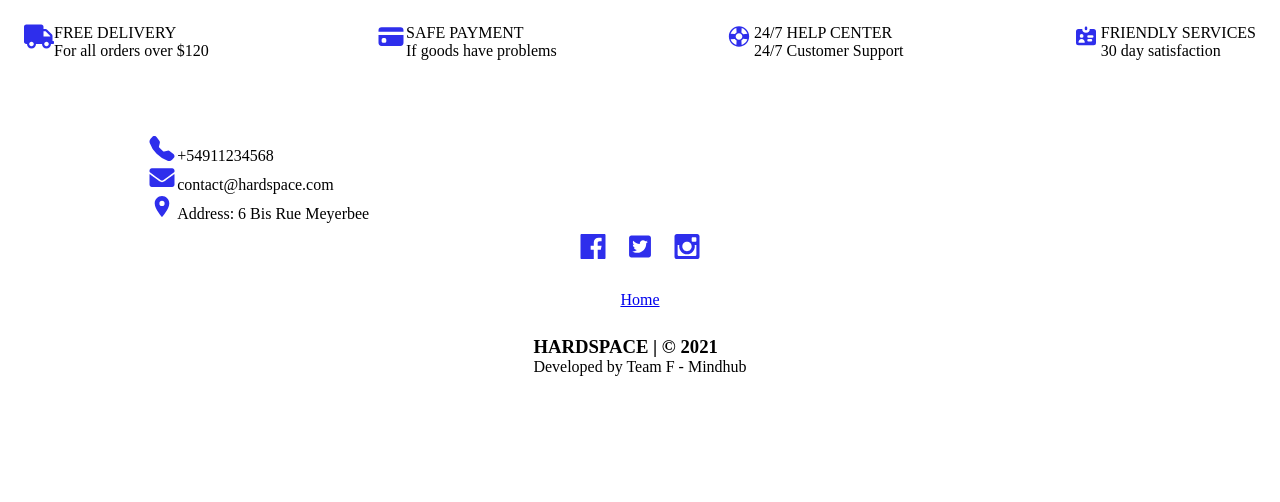
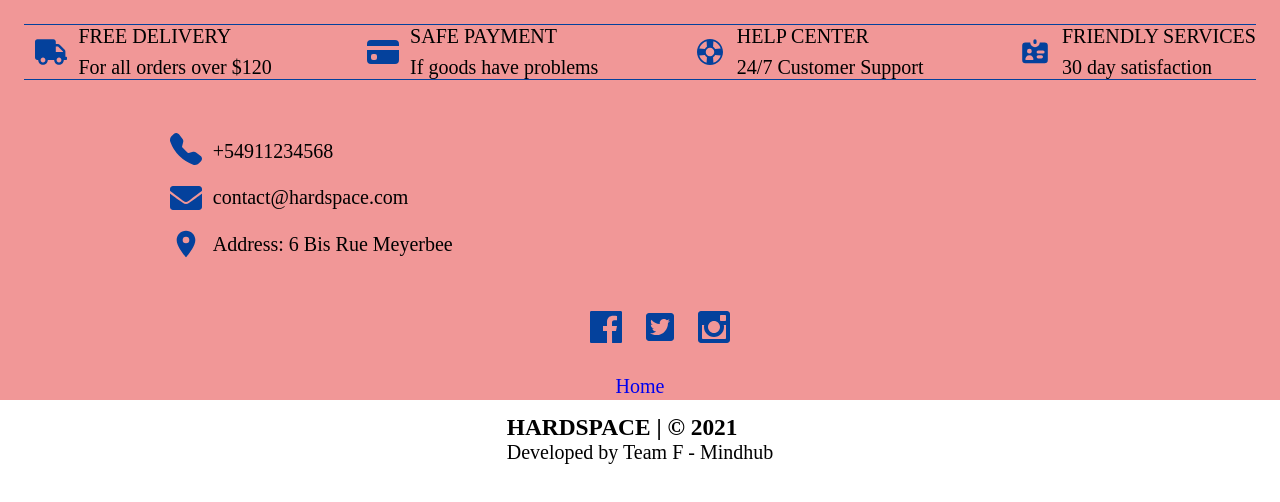
Before and after one commit to lucianhoff/hardspace-webapp, a React (Create React App) app in the folder frontend/: page / in a window 1280 px wide. Shown: the top 502 px of the page. Built offline with nearby package versions, Linux system fonts and the light colour scheme.

Commit message:
footer terminado

```diff
--- a/frontend/public/index.html
+++ b/frontend/public/index.html
@@ -3,13 +3,14 @@
   <head>
     <meta charset="utf-8" />
     <link rel="icon" href="%PUBLIC_URL%/favicon.ico" />
+    <link rel="shortcut icon" href="./hardSpace.ico" type="image/x-icon">
     <meta name="viewport" content="width=device-width, initial-scale=1" />
     <meta name="theme-color" content="#000000" />
     <meta
       name="description"
       content="Web site created using create-react-app"
     />
-    <title>React App</title>
+    <title>HARDSPACE</title>
   </head>
   <body>
     <div id="root"></div>
--- a/frontend/src/component-styles/footer.css
+++ b/frontend/src/component-styles/footer.css
@@ -8,27 +8,24 @@
 .footer{
     width: 100%;
     height: 50vh;
-    background-color: rgb(255, 255, 255);
+    background-color: rgba(230, 69, 69, 0.555);
     display: fleX;
     flex-direction: column;
     padding: 1.5rem;
     justify-content: space-between;
     align-items: center;
+    font-size: 20px;
 
 }
-
-
 
 .icons{
     display: flex;
     flex-direction: column;
 }
-
 .colorIcons{
-    color:rgb(46, 46, 236);
+    color:#04419c;
     width: 30px;
     height: 25px;
-
 }
 
 .column{
@@ -37,11 +34,14 @@
     justify-content: space-between;
 }
 
+
 .orderFooter{
     display: flex;
     margin-bottom: 1rem;
     width: 100%;
     justify-content: space-between;
+    border-top: solid 1px #04419c;
+    border-bottom: solid 1px #04419c;
 }
 
 h2{
@@ -57,7 +57,19 @@ h2{
     flex-direction: column;
     justify-content: space-around;
     width: 80%;
-    margin-top: 3rem;
+    margin: 2rem;
+}
+
+.contactInfo{
+    display: flex;
+    align-items: center;
+    margin: 0.7rem;
+    height: 1.5rem;
+}
+.colorIcons{
+    margin: 0.7rem;
+    width: 2rem;
+    height: 2rem;
 }
 
 .orderSocial{
@@ -74,4 +86,11 @@ h2{
 .hover:hover{
     transform: scale(1.3, 1.3);
     transition: ease all .4s;
-  }
+}
+.hover{
+    transition: ease-in-out all .4s;
+}
+
+.homelink{
+    text-decoration: none !important;
+}
--- a/frontend/src/components/Footer.js
+++ b/frontend/src/components/Footer.js
@@ -1,52 +1,93 @@
-import React from "react"
-import '../component-styles/footer.css';
-import { Link } from 'react-router-dom';
-import { FaTruck } from 'react-icons/fa';
-import { BsFillCreditCardFill } from 'react-icons/bs';
-import { IoIosHelpBuoy } from 'react-icons/io';
-import { HiIdentification } from 'react-icons/hi';
-import { GrFacebook } from 'react-icons/gr';
-import { BsTelephoneFill } from 'react-icons/bs';
-import { FaEnvelope } from 'react-icons/fa';
-import { MdLocationOn } from 'react-icons/md';
-import { FaTwitterSquare } from 'react-icons/fa';
-import { ImInstagram } from 'react-icons/im';
-
+import React from "react";
+import "../component-styles/footer.css";
+import { Link } from "react-router-dom";
+import { FaTruck } from "react-icons/fa";
+import { BsFillCreditCardFill } from "react-icons/bs";
+import { IoIosHelpBuoy } from "react-icons/io";
+import { HiIdentification } from "react-icons/hi";
+import { GrFacebook } from "react-icons/gr";
+import { BsTelephoneFill } from "react-icons/bs";
+import { FaEnvelope } from "react-icons/fa";
+import { MdLocationOn } from "react-icons/md";
+import { FaTwitterSquare } from "react-icons/fa";
+import { ImInstagram } from "react-icons/im";
 
 const Footer = () => {
   return (
     <>
       <footer className="footer">
-
-
         <div className="orderFooter">
-          <div className="flex"><FaTruck className="colorIcons" /> <div className="column"><p>FREE DELIVERY</p> <p>For all orders over $120</p></div></div>
-          <div className="flex"><BsFillCreditCardFill className="colorIcons"/> <div className="column"><p>SAFE PAYMENT</p> <p>If goods have problems</p></div></div>
-          <div className="flex"><IoIosHelpBuoy className="colorIcons"/> <div className="column"><p>24/7 HELP CENTER</p> <p>24/7 Customer Support</p></div></div>
-          <div className="flex"><HiIdentification className="colorIcons"/> <div className="column"><p>FRIENDLY SERVICES</p> <p>30 day satisfaction</p></div></div>
+          <div className="flex">
+            <FaTruck className="colorIcons" />{" "}
+            <div className="column">
+              <p>FREE DELIVERY</p> <p>For all orders over $120</p>
+            </div>
+          </div>
+          <div className="flex">
+            <BsFillCreditCardFill className="colorIcons" />{" "}
+            <div className="column">
+              <p>SAFE PAYMENT</p> <p>If goods have problems</p>
+            </div>
+          </div>
+          <div className="flex">
+            <IoIosHelpBuoy className="colorIcons" />{" "}
+            <div className="column">
+              <p>HELP CENTER</p> <p>24/7 Customer Support</p>
+            </div>
+          </div>
+          <div className="flex">
+            <HiIdentification className="colorIcons" />{" "}
+            <div className="column">
+              <p>FRIENDLY SERVICES</p> <p>30 day satisfaction</p>
+            </div>
+          </div>
         </div>
 
-
         <div className="orderData">
-          <div><BsTelephoneFill className="colorIcons"/>+54911234568</div>
-          <div><FaEnvelope className="colorIcons"/>contact@hardspace.com</div>
-          <div><MdLocationOn className="colorIcons"/>Address: 6 Bis Rue Meyerbee</div>
+          <div className="contactInfo">
+           <div> <BsTelephoneFill className="colorIcons" /></div>
+            <p>+54911234568</p>
+          </div>
+          <div className="contactInfo">
+            <FaEnvelope className="colorIcons" />
+            <p>contact@hardspace.com</p>
+          </div>
+          <div className="contactInfo">
+            <MdLocationOn className="colorIcons" />
+            <p>Address: 6 Bis Rue Meyerbee</p>
+          </div>
         </div>
 
         <div className="orderSocial">
-        <a href="http://www.facebook.com"><div className="hover"><GrFacebook className="colorIcons"/></div></a>
-        <a href="http://www.instagram.com"><div className="hover"> <FaTwitterSquare className="colorIcons"/></div></a>
-        <a href="http://www.twitter.com"><div className="hover"><ImInstagram className="colorIcons"/></div></a>
+          <a href="http://www.facebook.com">
+            <div className="hover">
+              <GrFacebook className="colorIcons" />
+            </div>
+          </a>
+          <a href="http://www.instagram.com">
+            <div className="hover">
+              {" "}
+              <FaTwitterSquare className="colorIcons" />
+            </div>
+          </a>
+          <a href="http://www.twitter.com">
+            <div className="hover">
+              <ImInstagram className="colorIcons" />
+            </div>
+          </a>
         </div>
 
         <div className="footerLinks">
-          <Link className="homelink" to="/">Home</Link>
+          <Link className="homelink" to="/">
+            Home
+          </Link>
         </div>
 
-        <div className="copyright"><h3>HARDSPACE | &copy; 2021 </h3> <p>Developed by Team F - Mindhub</p> </div>
-
+        <div className="copyright">
+          <h3>HARDSPACE | &copy; 2021 </h3> <p>Developed by Team F - Mindhub</p>{" "}
+        </div>
       </footer>
     </>
-  )
-}
-export default Footer
+  );
+};
+export default Footer;
```
Also changed, not shown: 2 other files (tests, documents, lock files or other folders).
